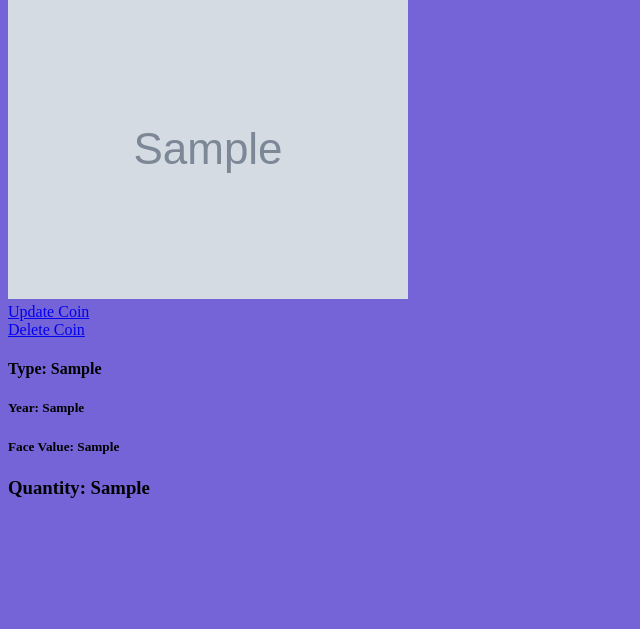
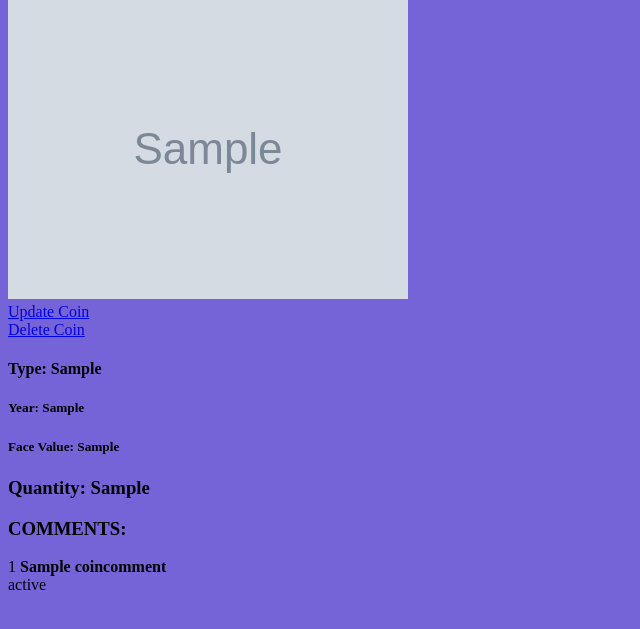
Before and after one commit to justingracie/Finch_Collector, a Django app: page /coins/1/ in a window 1280 px wide. Shown: the part 27-656 px from the top of the page, without its empty margins (0-640 px from the left). Run offline with Django 4.2, Linux system fonts and the light colour scheme; tables that the repository leaves empty hold one stand-in row (values such as "Sample post"); grey boxes marked "Sample" are stand-in pictures.

Commit message:
Comments displaying on page

```diff
--- a/main_app/templates/coin_detail.html
+++ b/main_app/templates/coin_detail.html
@@ -15,5 +15,22 @@
     <h5>Face Value: {{coin.value}}</h5>
     <h3> Quantity: {{coin.quantity}}</h3>
 </div>
+<div>
+    <h3>COMMENTS:</h3>
+
+    {% for coincomment in coin.comments.all %}
+
+    <div>
+        <span>{{forloop.counter}}</span>
+        <span><b>{{coincomment.title}}</b></span><br>
+        <span>{{coincomment.statement}}</span>
+    </div>
+    {% empty %}
+
+    <p>No Comments posted!</p>
+
+    {% endfor %}
+
+</div>
 
 {% endblock %}
```
